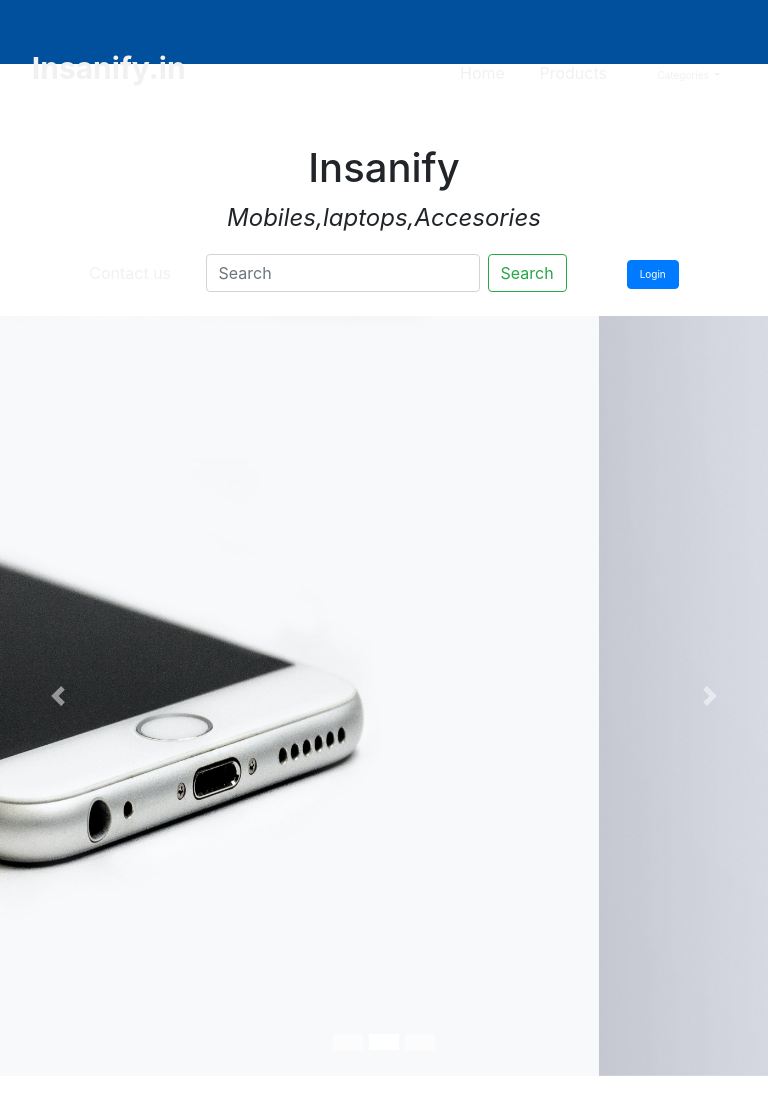
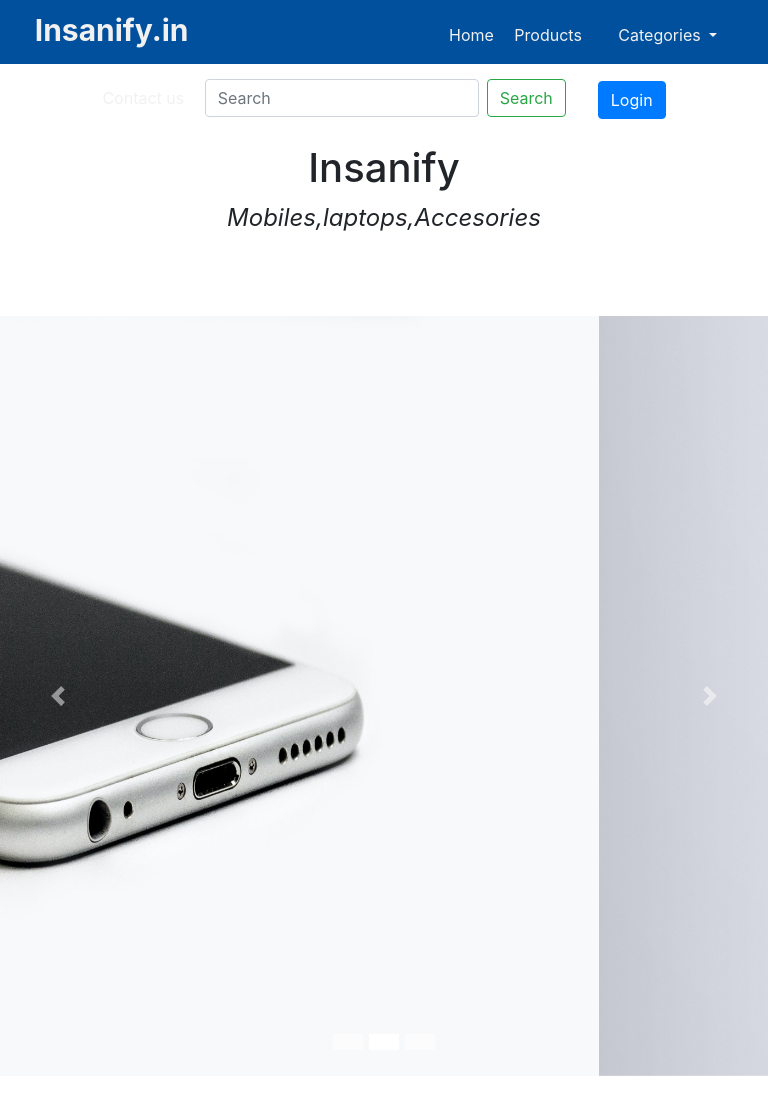
Before and after one commit to Akhilkumar32/landingpage.github.io, a plain HTML site: page index.html in a window 768 px wide. Shown: the top 1100 px of the page. Drawn offline with nearby package versions, Linux system fonts and the light colour scheme.

Commit message:
Update style.css

```diff
--- a/style.css
+++ b/style.css
@@ -203,17 +203,3 @@ h4 {
     }
 
   }
-
-
-@media (min-width: 480px) and (max-width :1260px){
-    .nav ul li a {
-        font-size :10px;
-    }
-    ul li {
-        display: inline-block;
-        margin : 50px 0 ;
-        line-height: 2px;
-        padding:15px;
-    }
-
-}
```
